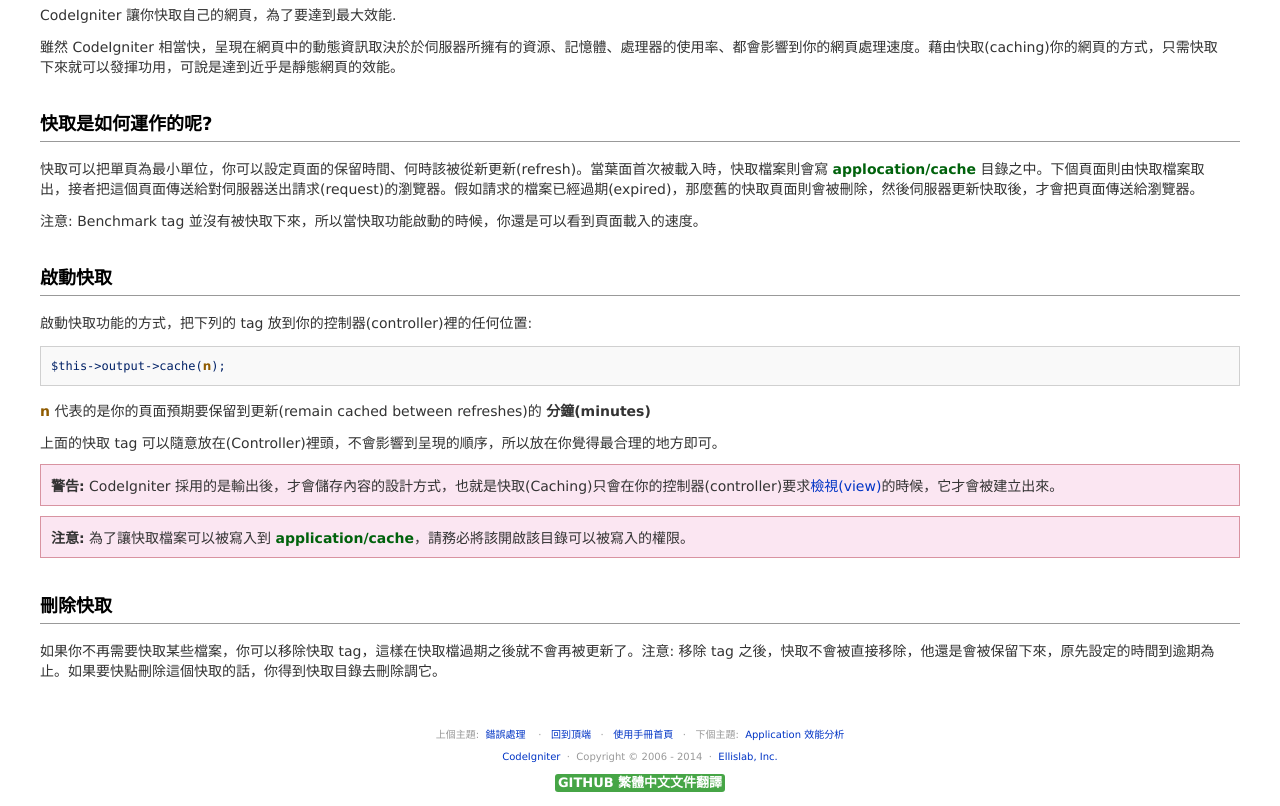
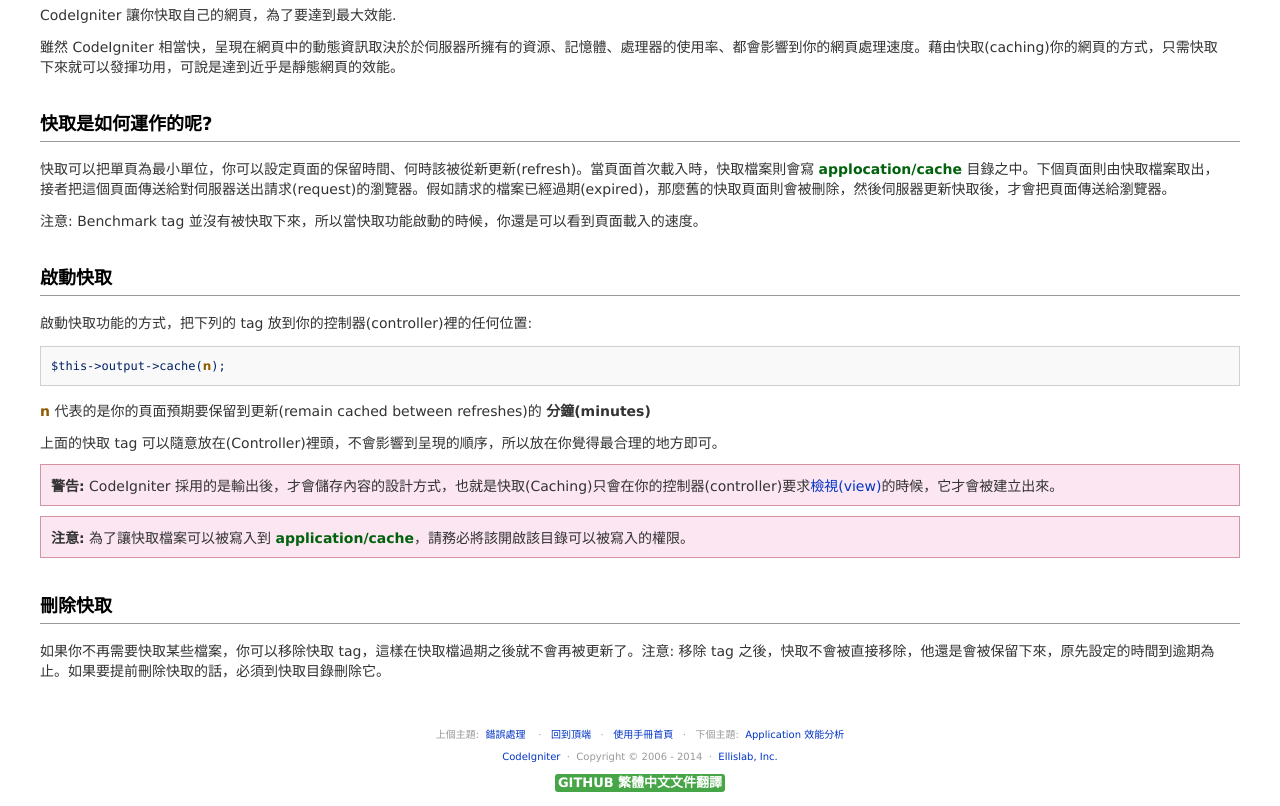
Before and after one commit to CodeIgniter-TW/CodeIgniter-UserGuide, a plain HTML site: page general/caching.html in a window 1280 px wide. Shown: the part 199-1005 px from the top of the page. Drawn offline with Linux system fonts and the light colour scheme.

Commit message:
fix typo

```diff
--- a/general/caching.html
+++ b/general/caching.html
@@ -65,7 +65,7 @@
 
 <h2>快取是如何運作的呢?</h2>
 
-<p>快取可以把單頁為最小單位，你可以設定頁面的保留時間、何時該被從新更新(refresh)。當葉面首次被載入時，快取檔案則會寫 <dfn>applocation/cache</dfn> 目錄之中。下個頁面則由快取檔案取出，接者把這個頁面傳送給對伺服器送出請求(request)的瀏覽器。假如請求的檔案已經過期(expired)，那麼舊的快取頁面則會被刪除，然後伺服器更新快取後，才會把頁面傳送給瀏覽器。</p>
+<p>快取可以把單頁為最小單位，你可以設定頁面的保留時間、何時該被從新更新(refresh)。當頁面首次載入時，快取檔案則會寫 <dfn>applocation/cache</dfn> 目錄之中。下個頁面則由快取檔案取出，接者把這個頁面傳送給對伺服器送出請求(request)的瀏覽器。假如請求的檔案已經過期(expired)，那麼舊的快取頁面則會被刪除，然後伺服器更新快取後，才會把頁面傳送給瀏覽器。</p>
 
 <p>注意: Benchmark tag 並沒有被快取下來，所以當快取功能啟動的時候，你還是可以看到頁面載入的速度。</p>
 
@@ -85,7 +85,7 @@
 
 <h2>刪除快取</h2>
 
-<p>如果你不再需要快取某些檔案，你可以移除快取 tag，這樣在快取檔過期之後就不會再被更新了。注意: 移除 tag 之後，快取不會被直接移除，他還是會被保留下來，原先設定的時間到逾期為止。如果要快點刪除這個快取的話，你得到快取目錄去刪除調它。</p>
+<p>如果你不再需要快取某些檔案，你可以移除快取 tag，這樣在快取檔過期之後就不會再被更新了。注意: 移除 tag 之後，快取不會被直接移除，他還是會被保留下來，原先設定的時間到逾期為止。如果要提前刪除快取的話，必須到快取目錄刪除它。</p>
 
 
 </div>
```
